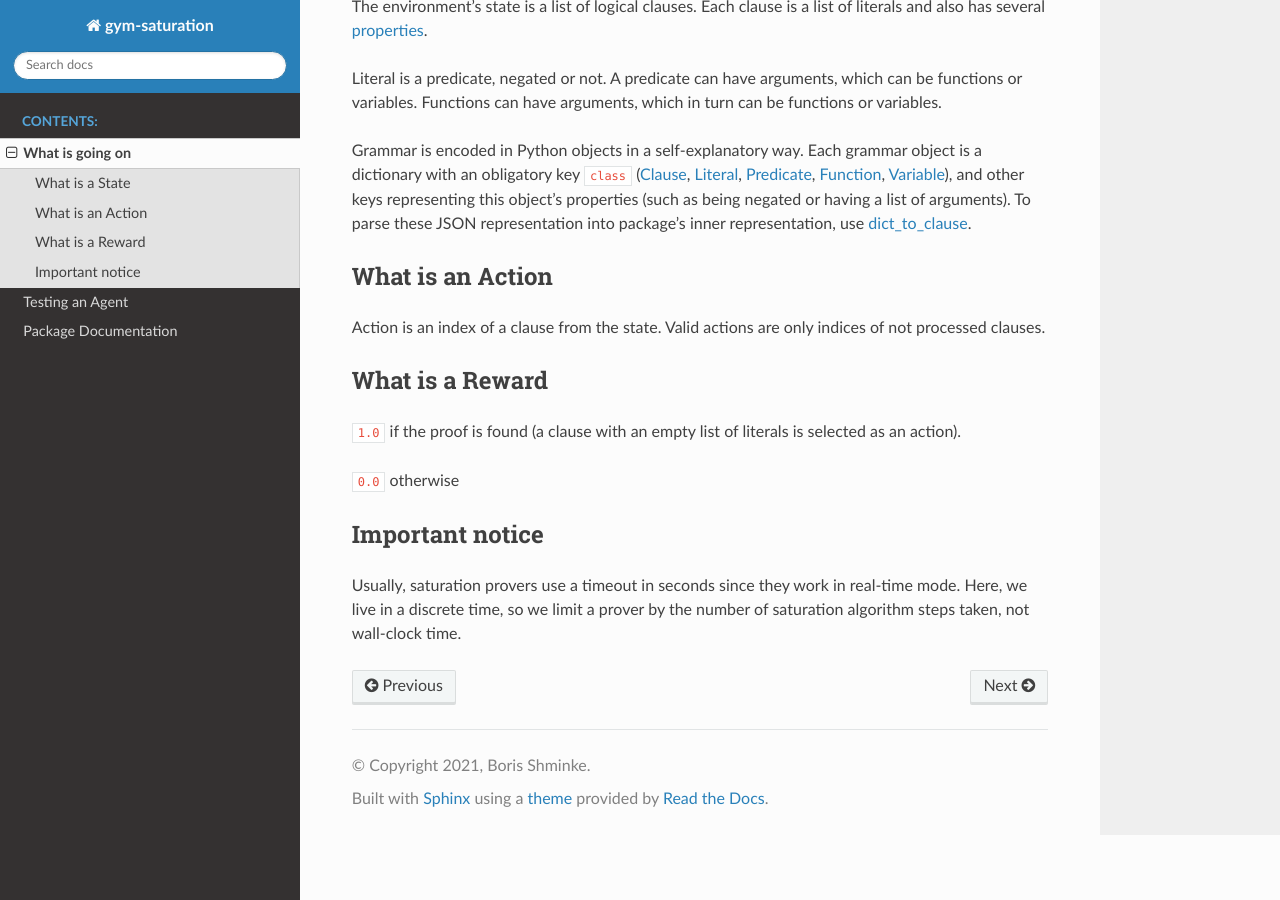
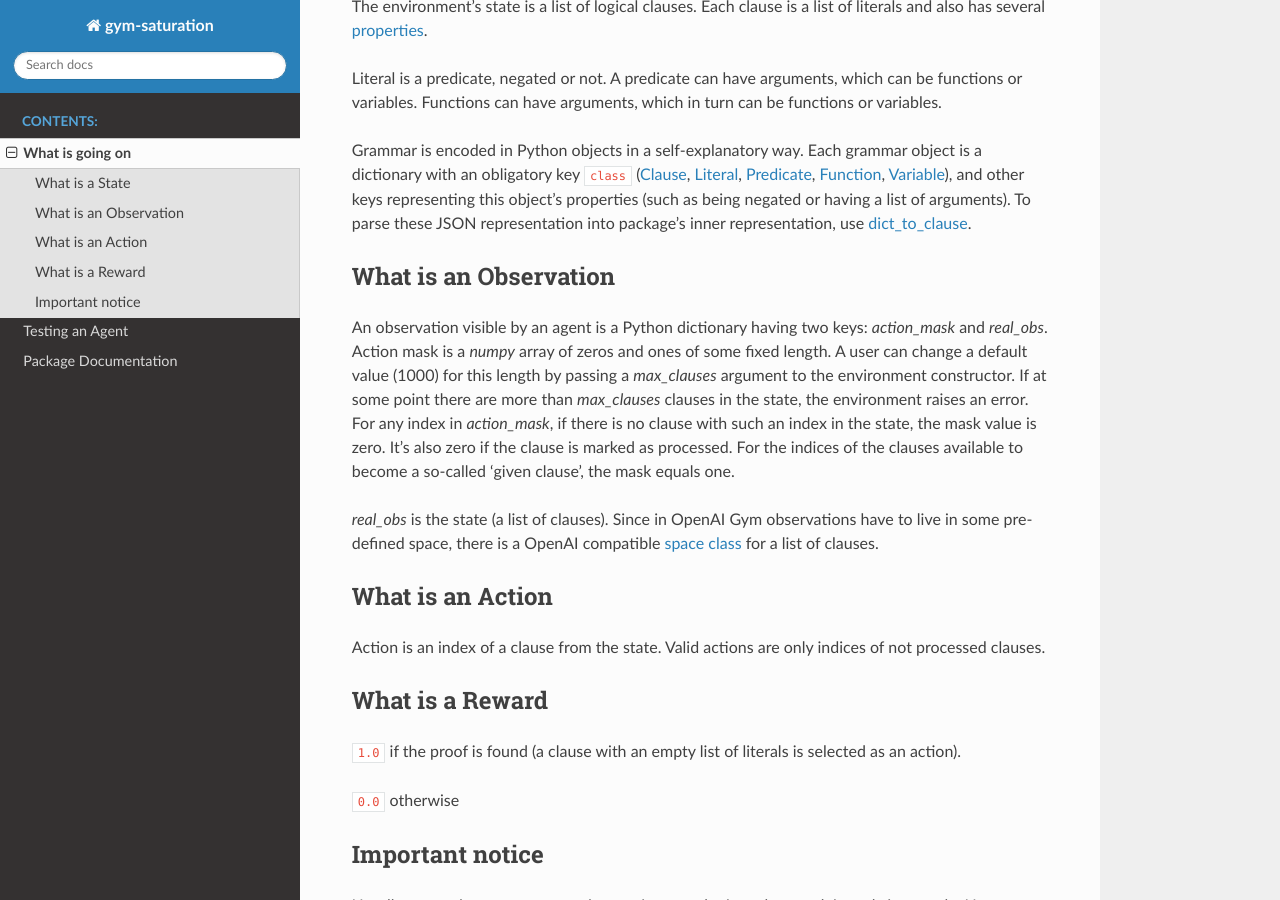
Before and after one commit to inpefess/gym-saturation, a Sphinx documentation site: the page built from doc/source/what-is-going-on.rst, in a window 1280 px wide and 900 px high, scrolled down 773 px. Built offline with Sphinx 7.4.7 and the Read the Docs theme 2.0.0, drawn with Linux system fonts in a browser that asks for light colours.

Commit message:
add ClauseSpace to doc

```diff
--- a/doc/source/what-is-going-on.rst
+++ b/doc/source/what-is-going-on.rst
@@ -41,6 +41,13 @@ Literal is a predicate, negated or not. A predicate can have arguments, which ca
 
 Grammar is encoded in Python objects in a self-explanatory way. Each grammar object is a dictionary with an obligatory key ``class`` (:ref:`Clause`, :ref:`Literal`, :ref:`Predicate`, :ref:`Function`, :ref:`Variable`), and other keys representing this object's properties (such as being negated or having a list of arguments). To parse these JSON representation into package's inner representation, use :ref:`dict_to_clause <dict_to_clause>`.
 
+What is an Observation
+***********************
+
+An observation visible by an agent is a Python dictionary having two keys: `action_mask` and `real_obs`. Action mask is a `numpy` array of zeros and ones of some fixed length. A user can change a default value (1000) for this length by passing a `max_clauses` argument to the environment constructor. If at some point there are more than `max_clauses` clauses in the state, the environment raises an error. For any index in `action_mask`, if there is no clause with such an index in the state, the mask value is zero. It's also zero if the clause is marked as processed. For the indices of the clauses available to become a so-called 'given clause', the mask equals one.
+
+`real_obs` is the state (a list of clauses). Since in OpenAI Gym observations have to live in some pre-defined space, there is a OpenAI compatible :ref:`space class<clause_space>` for a list of clauses.
+
 What is an Action
 ******************
 
```
Also changed, not shown: doc/source/package-documentation.rst (+8 -0 lines).
